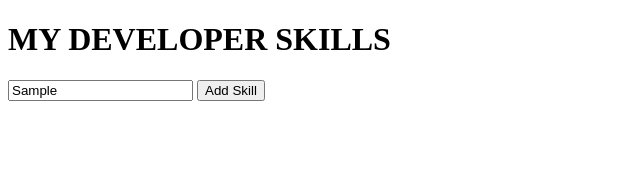
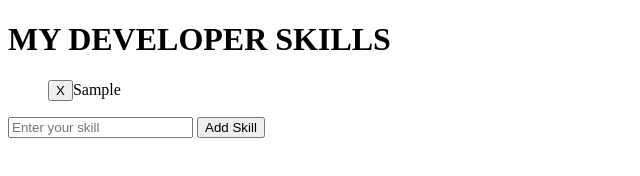
Before and after one commit to ilsuryuz/Developer-Skills-Lab, a plain HTML site: page index.html in a window 1280 px wide. Both pictures are taken after typing "Sample" into the empty fields and a click on the button "Add Skill". Shown: the whole page, without its empty margins (0-640 px from the left). Drawn offline with nearby package versions, Linux system fonts and the light colour scheme.

Commit message:
required JS for buttons

```diff
--- a/css/style.css
+++ b/css/style.css
@@ -0,0 +1,3 @@
+ul {
+    list-style-type: none;
+}
--- a/index.html
+++ b/index.html
@@ -7,22 +7,19 @@
     <meta name="viewport" content="width=device-width, initial-scale=1.0">
     <title>Dev Skills</title>
     <link rel="stylesheet" href="/css/style.css">
-    <script src="https://code.jquery.com/jquery-3.6.0.min.js"
-        integrity="sha256-/xUj+3OJU5yExlq6GSYGSHk7tPXikynS7ogEvDej/m4=" crossorigin="anonymous" defer></script>
-    <script src="/js/script.js" defer></script>
+    <script defer src="https://code.jquery.com/jquery-3.6.0.min.js"
+        integrity="sha256-/xUj+3OJU5yExlq6GSYGSHk7tPXikynS7ogEvDej/m4=" crossorigin="anonymous"></script>
+    <script defer src="/js/script.js"></script>
 
 </head>
 
 <body>
 
-    <div class="outer">
+    <div class="main">
         <h1>MY DEVELOPER SKILLS</h1>
-
-        <ul index="list" type="text"></ul>
-        <div class="inner">
-        <input index="input" type="text">
-        <button index="addSkill">Add Skill</button>
-    </div>
+        <ul type="text"></ul>
+        <input type="text" placeholder="Enter your skill">
+        <button id="add">Add Skill</button>
     </div>
 </body>
 
--- a/js/script.js
+++ b/js/script.js
@@ -1,7 +1,9 @@
-// console.log("it works")
-
-$("button").on("click", function () {
-  let $input = $("#input").value;
-    $("#list").append(`<li><button id="delete-btn>">X</button>${$("#input").val()}<li>`);
-    console.log(this);
-  })
+// adds the skill user typed
+$("#add").on("click", function () {
+  $("ul").append(`<li><button id="delete-btn">X</button>${$("input").val()}</li>`);
+  $("input").val("");
+});
+// added button removes skill when pressed
+$("ul").on("click", "#delete-btn", function () {
+  $(this).closest("li").remove();
+})
```
